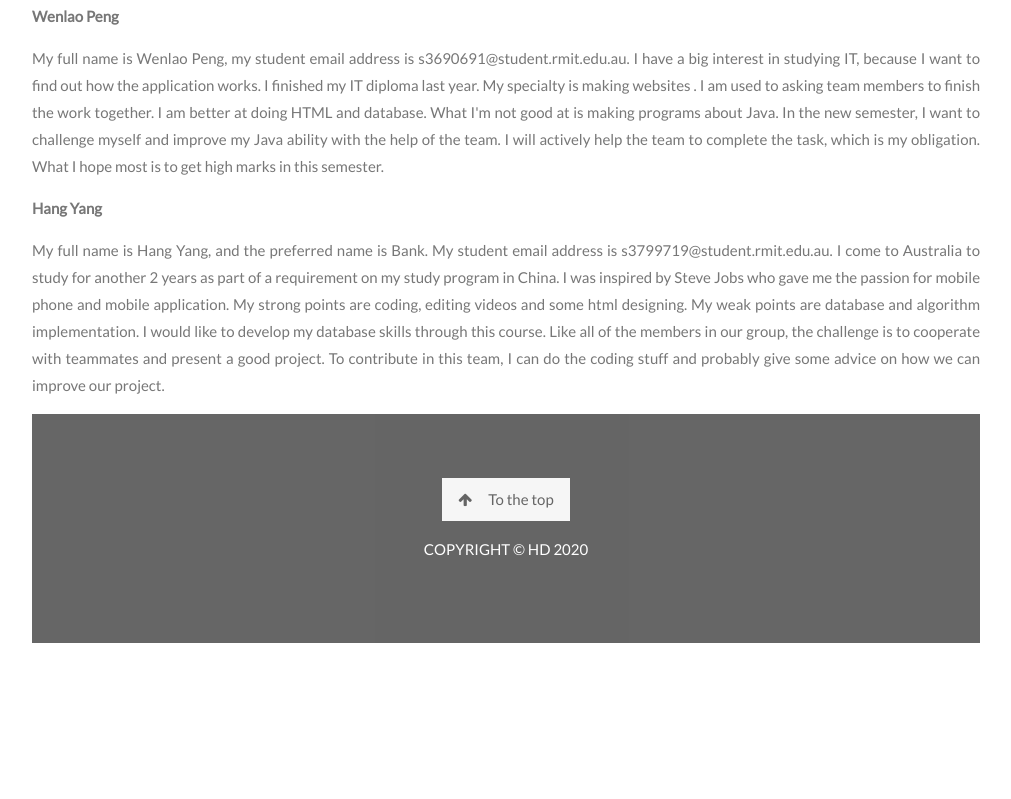
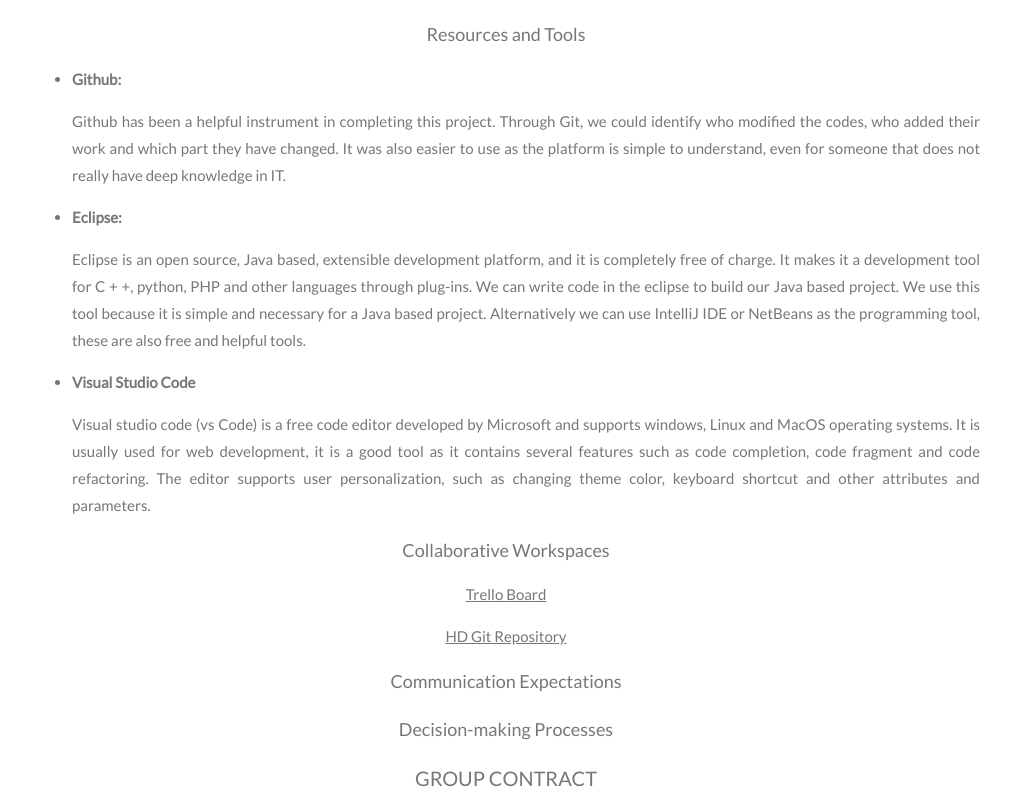
Before and after one commit to s3690691/BITassignmentpart1, a plain HTML site: page index.html in a window 1280 px wide. Shown: the part 1777-2576 px from the top of the page, without its empty margins (134-1145 px from the left). Before the commit the page ends 2484 px from the top, so only its background shows below. Drawn offline with nearby package versions, Linux system fonts and the light colour scheme.

Commit message:
index change

```diff
--- a/index.html
+++ b/index.html
@@ -94,26 +94,27 @@
 <body>
 <div class="row">
   <div class="column">
-    <img src="" alt="" style="width:100%" height="250">
+    <img src="" alt="Baiwei Liu" style="width:100%" height="250">
   </div>
   <div class="column">
-    <img src="" alt="" style="width:100%" height="250">
+    <img src="" alt="Yitao Ma" style="width:100%" height="250">
   </div>
   <div class="column">
-    <img src="" alt="" style="width:100%" height="250">
+    <img src="" alt="Xin Lin" style="width:100%" height="250">
   </div>
   <div class="column">
-    <img src="" alt="" style="width:100%" height="250">
+    <img src="" alt="Yuxiang Huang" style="width:100%" height="250">
   </div>
   <div class="column">
-    <img src="" alt="" style="width:100%" height="250">
+    <img src="" alt="Wenlao Peng" style="width:100%" height="250">
   </div>
   <div class="column">
-    <img src="" alt="" style="width:100%" height="250">
+    <img src="" alt="Hang Yang" style="width:100%" height="250">
   </div>
 </div>
 
 <div>
+  <p> <h5><center> Personal Information </center></h5></p>
   <p> <b> Baiwei Liu </b></p>
   <p>
     My Full Name is Baiwei Liu, my English name is “Bailey”, my student email address is s3778909@student.rmit.edu.au.
@@ -184,7 +185,71 @@
     I would like to develop my database skills through this course. Like all of the members in our group, the challenge is to cooperate with teammates and present a good project.
     To contribute in this team, I can do the coding stuff and probably give some advice on how we can improve our project.
   </p>
+</div>
 
+<div>
+  <p> <h5><center> Resources and Tools </center></h5></p>
+  <p>
+    <ul>
+        <li>
+          <b>Github:</b>
+          <p>
+          Github has been a helpful instrument in completing this project.
+          Through Git, we could identify who modified the codes, who added their work and which part they have changed.
+          It was also easier to use as the platform is simple to understand, even for someone that does not really have deep knowledge in IT.
+          </p>
+        </li>
+        <li>
+          <b>Eclipse:</b>
+          <p>
+          Eclipse is an open source, Java based, extensible development platform, and it is completely free of charge.
+          It  makes it a development tool for C + +, python, PHP and other languages through plug-ins.
+          We can write code in the eclipse to build our Java based project.
+          We use this tool because it is simple and necessary for a Java based project.
+          Alternatively we can use IntelliJ IDE or NetBeans as the programming tool, these are also free and helpful tools.
+          </p>
+        </li>
+        <li>
+          <b> Visual Studio Code </b>
+          <p>
+            Visual studio code (vs Code) is a free code editor developed by Microsoft and supports windows, Linux and MacOS operating systems.
+            It is usually used for web development, it is a good tool as it contains several features such as code completion, code fragment and code refactoring.
+            The editor supports user personalization, such as changing theme color, keyboard shortcut and other attributes and parameters.
+          </p>
+        </li>
+    </ul>
+  </p>
+</div>
+
+<div>
+  <p> <h5><center> Collaborative Workspaces </center></h5></p>
+  <p>
+    <center> <a href="https://trello.com/b/GrrGPFy7/hd"> Trello Board </a> </center>
+  </p>
+  <p>
+    <center> <a href="https://github.com/HangYang/BITassignmentpart1"> HD Git Repository </a> </center>
+  </p>
+</div>
+
+<div>
+  <p> <h5><center> Communication Expectations </center></h5></p>
+  <p>
+
+  </p>
+</div>
+
+<div>
+  <p> <h5><center> Decision-making Processes </center></h5></p>
+  <p>
+
+  </p>
+</div>
+
+<div>
+  <p> <h4><center> GROUP CONTRACT </center></h4></p>
+  <p>
+
+  </p>
 </div>
 
 
```
